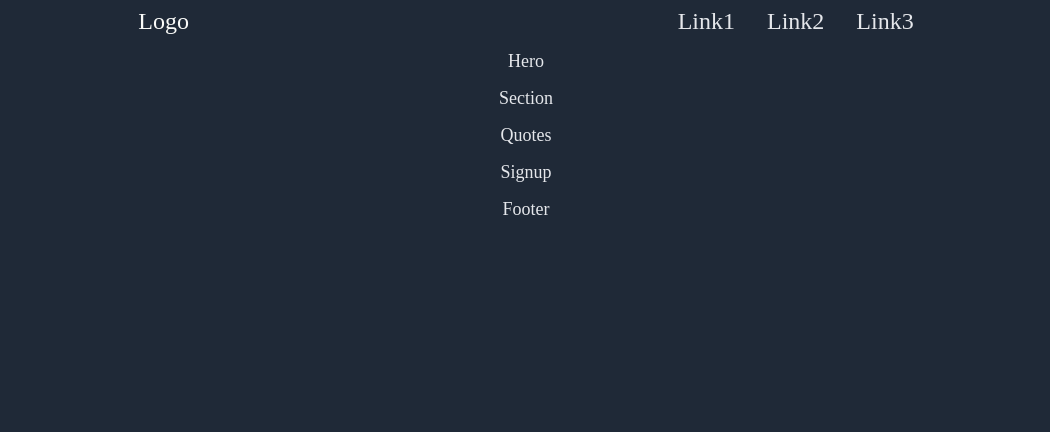
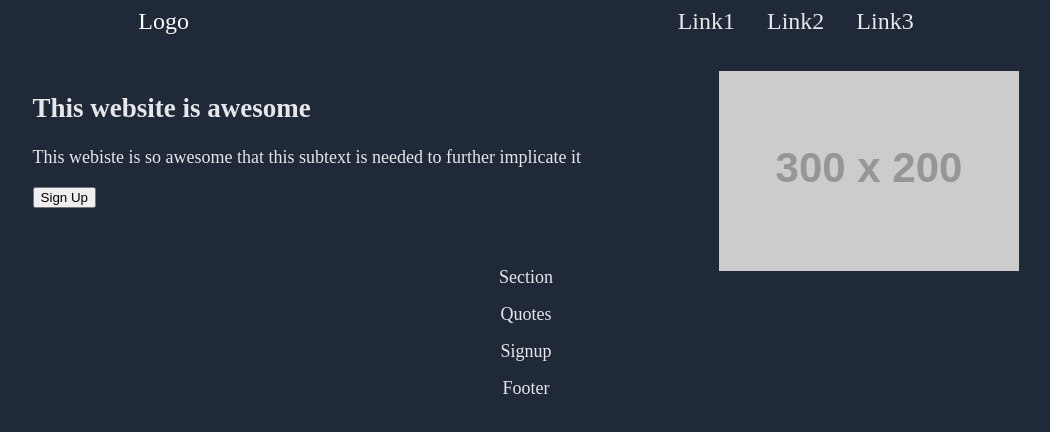
Before and after one commit to ezra-casas/top-landing-page, a plain HTML site: page index.html in a window 1280 px wide. Shown: the whole page, without its empty margins (114-1164 px from the left). Drawn offline with Linux system fonts and the light colour scheme; placeholder pictures from the web are drawn by us.

Commit message:
hero first pass done.

```diff
--- a/index.html
+++ b/index.html
@@ -7,6 +7,7 @@
     <link rel="stylesheet" href="style.css">
 </head>
 <body>
+
     <header>
         <div>Logo</div>
         <div id="links">
@@ -15,7 +16,19 @@
             <a href="#">Link3</a>
         </div>
     </header>
-    <section>Hero</section>
+
+    <section id="hero-container">
+        <div class="hero left">
+
+            <h1>
+                This website is awesome
+            </h1>
+            <p>This webiste is so awesome that this subtext is needed to further implicate it</p>
+            <button type="button">Sign Up</button>
+        </div>
+        <div class="hero right"><img src="https://placehold.co/300x200" alt="" srcset=""></div>
+    </section>
+
     <section>Section</section>
     <section>Quotes</section>
     <section>Signup</section>
--- a/style.css
+++ b/style.css
@@ -28,3 +28,14 @@ header{
     font-style: none;
     color: #e5e7eb
 }
+
+#hero-container{
+    display: flex;
+    width: 100%;
+    height: 200px;
+    justify-content: space-evenly;
+    align-items: center;
+}
+.hero{
+    height: 10rem;
+}
```
